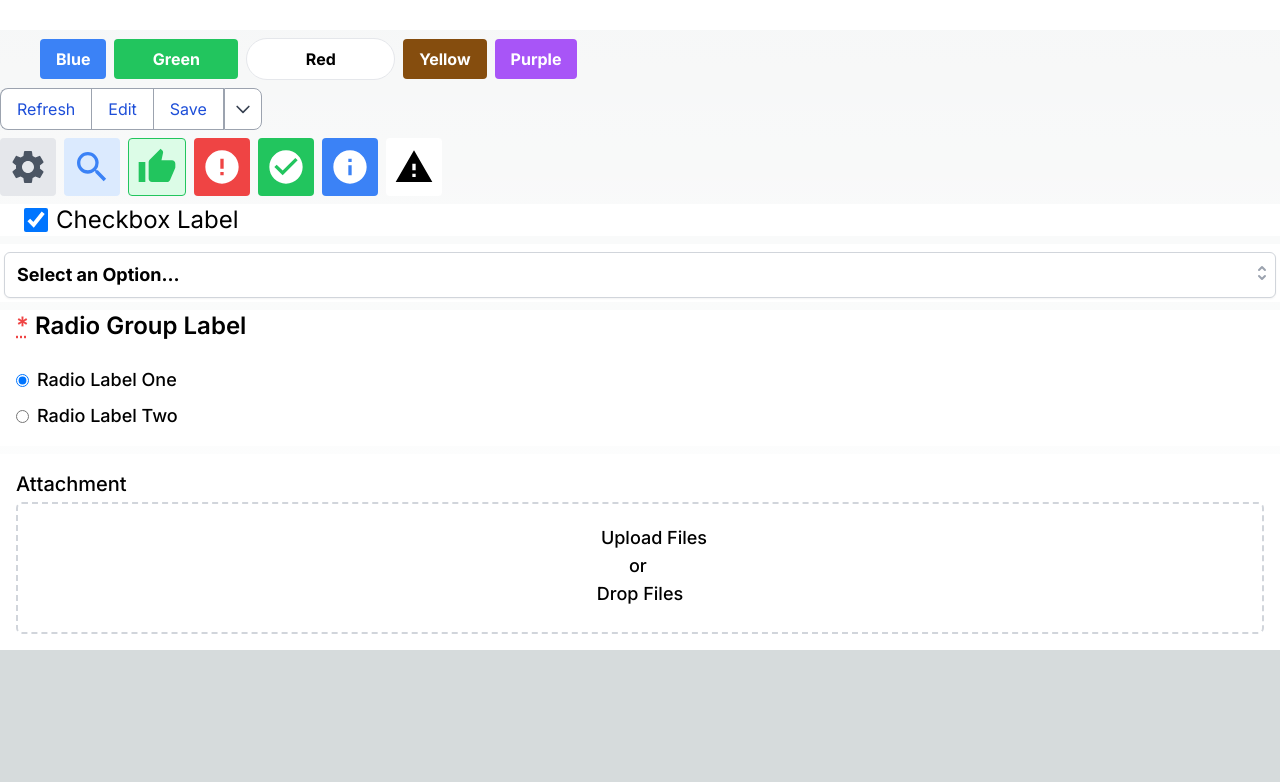
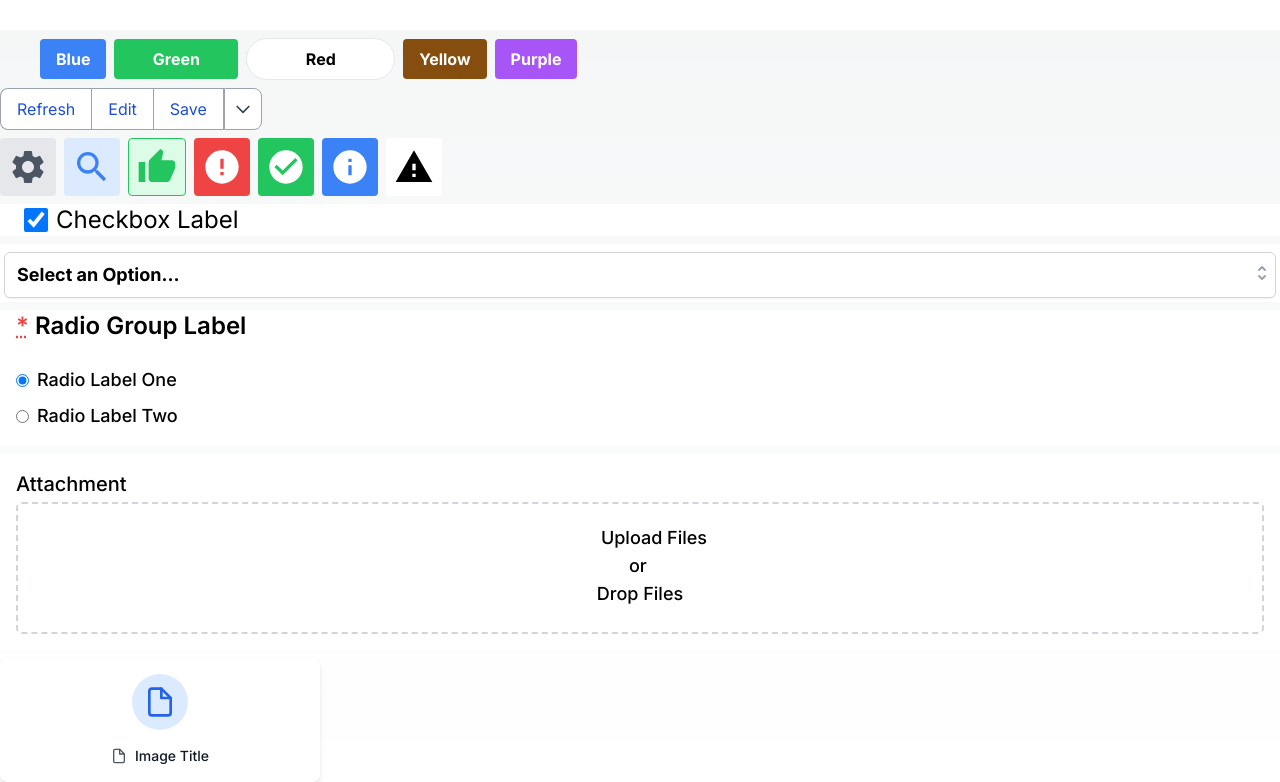
Before and after one commit to hamzaq453/AxiQDesignSystem, a Next.js app: page / in a window 1280 px wide. Shown: the part 2336-3118 px from the top of the page. Before the commit the page ends 2986 px from the top, so only its background shows below. Built offline with nearby package versions, Linux system fonts and the light colour scheme.

Commit message:
Added Files

```diff
--- /dev/null
+++ b/src/app/components/Files.tsx
@@ -0,0 +1,26 @@
+import React from 'react'
+import { FiFile } from 'react-icons/fi'
+
+function Files() {
+  return (
+    <div className="w-80 bg-white rounded-lg overflow-hidden shadow-md">
+    <div className="flex flex-col items-center p-4">
+      <div className="w-full flex flex-col items-center space-y-4">
+        {/* React file icon */}
+        <div className="p-3 rounded-full bg-blue-100 text-blue-600">
+          <FiFile className="w-8 h-8" aria-hidden="true" />
+        </div>
+        <figcaption className="text-center">
+          <div className="flex items-center space-x-2">
+            {/* Smaller React file icon */}
+            <FiFile className="w-4 h-4 text-gray-600" aria-hidden="true" />
+            <span className="text-sm font-medium text-gray-900 truncate">Image Title</span>
+          </div>
+        </figcaption>
+      </div>
+    </div>
+  </div>
+  )
+}
+
+export default Files
--- a/src/app/page.tsx
+++ b/src/app/page.tsx
@@ -17,6 +17,7 @@ import ButtonIcons from "./components/ButtonIcons";
 import ComboBox from "./components/ComboBox";
 import RadioGroup from "./components/RadioGroup";
 import FileSelector from "./components/FileSelector";
+import Files from "./components/Files";
 
 export default function Home() {
   return (
@@ -39,6 +40,7 @@ export default function Home() {
       <ComboBox/>
       <RadioGroup/>
       <FileSelector/>
+      <Files/>
       {/* <Modals/> */}
 
 
```
